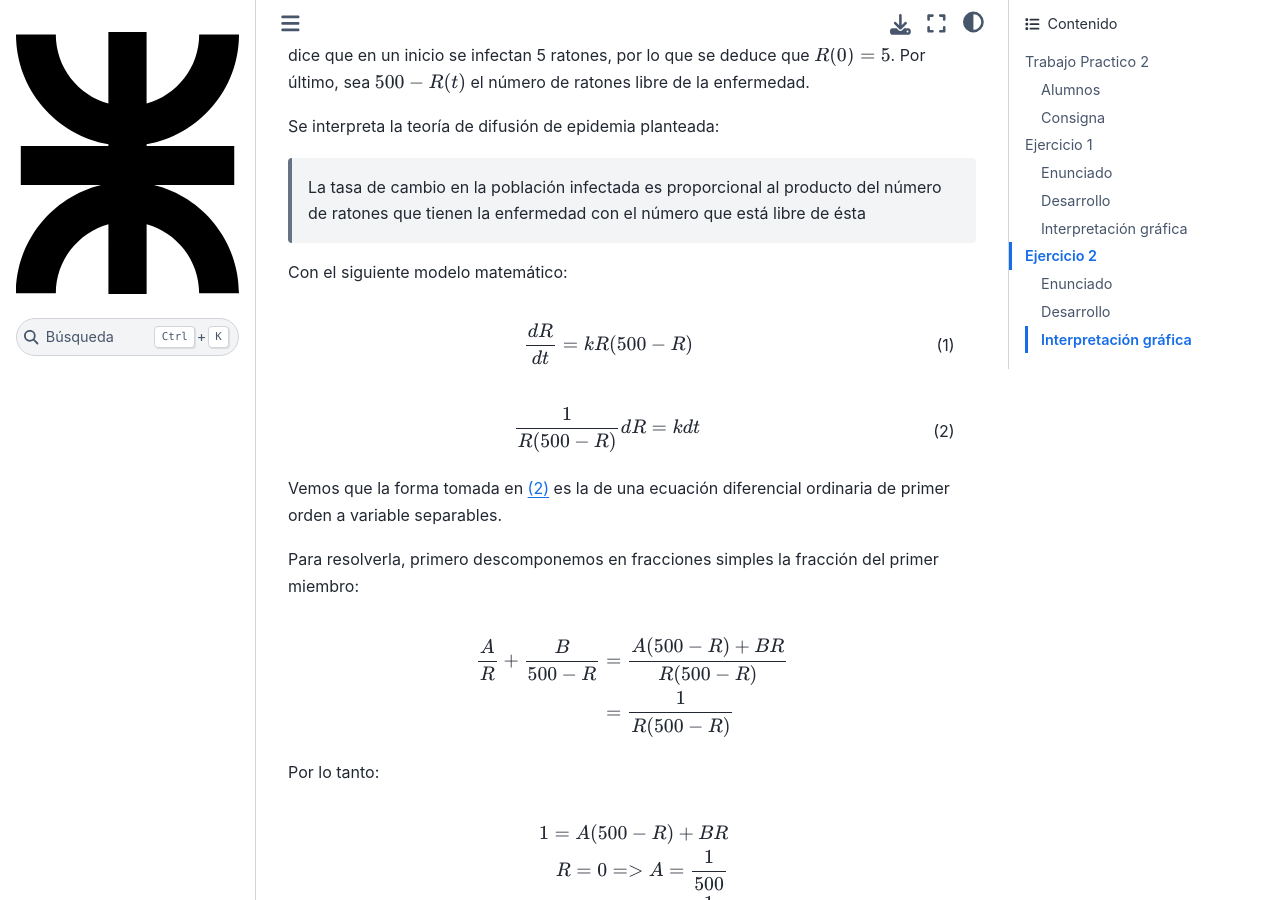
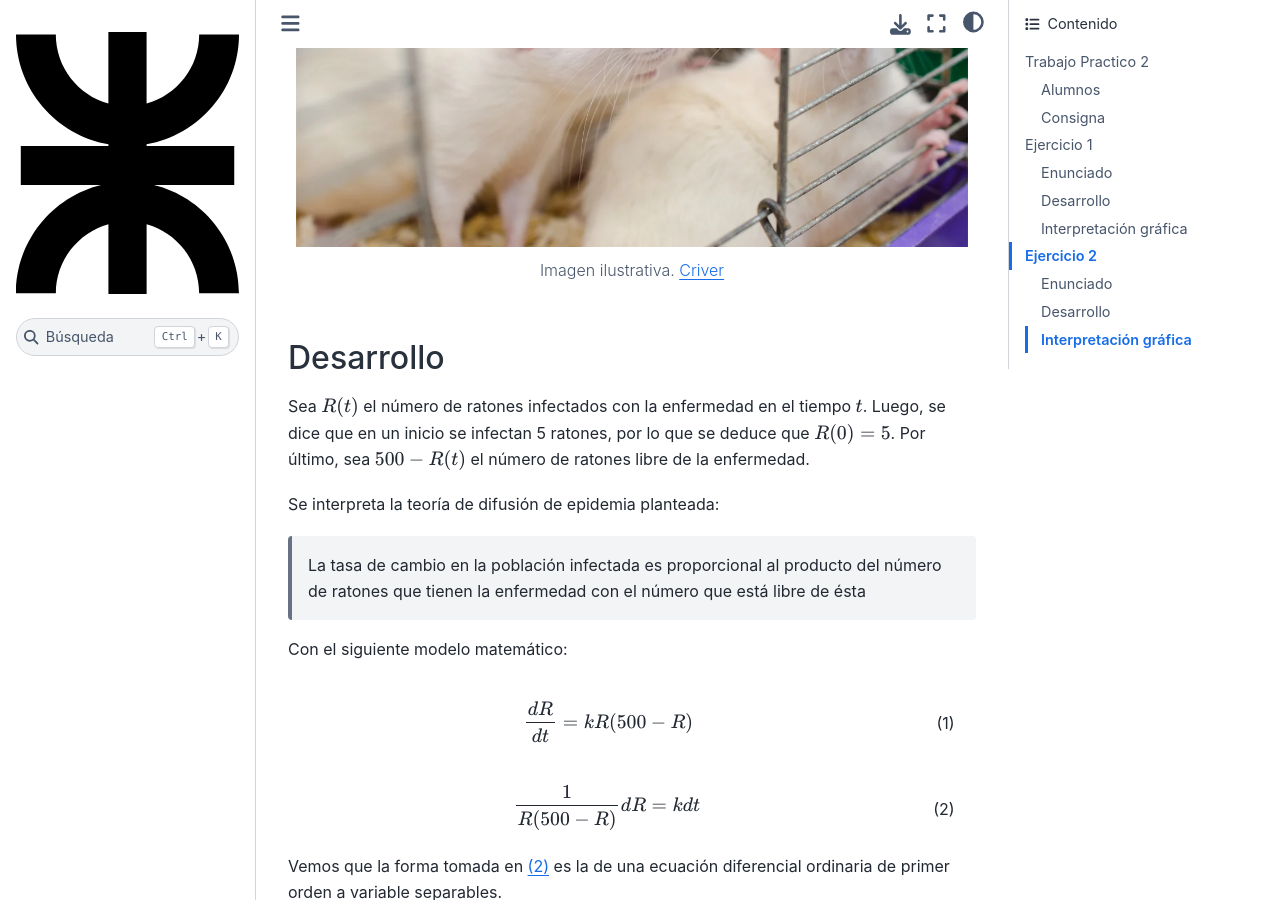
Before and after one commit to gorandp/am2_tp2, a Sphinx documentation site: the page built from docs/index.rst, in a window 1280 px wide and 900 px high, scrolled down 1779 px. Built offline with Sphinx 7.4.7 and the Sphinx Book theme 1.1.4, drawn with Linux system fonts in a browser that asks for light colours.

Commit message:
imagen ilustrativa añadida al problema 1

```diff
--- a/docs/index.rst
+++ b/docs/index.rst
@@ -71,6 +71,12 @@ que postula que la tasa de cambio en la población infectada es proporcional al
 producto del número de ratones que tienen la enfermedad con el número que está
 libre de ésta. Asumiendo que la teoría es correcta, ¿cuánto tiempo le tomará a
 la mitad de la población adquirir la enfermedad?
+
+.. figure:: _static/lab_rats.webp
+   :alt: Ratones
+
+   Imagen ilustrativa. `Criver <https://www.criver.com/eureka/the-early-
+   history-of-the-lab-rat>`_
 
 Desarrollo
 ----------
```
Also changed, not shown: docs/_static/lab_rats.webp (added), 7 other files.
